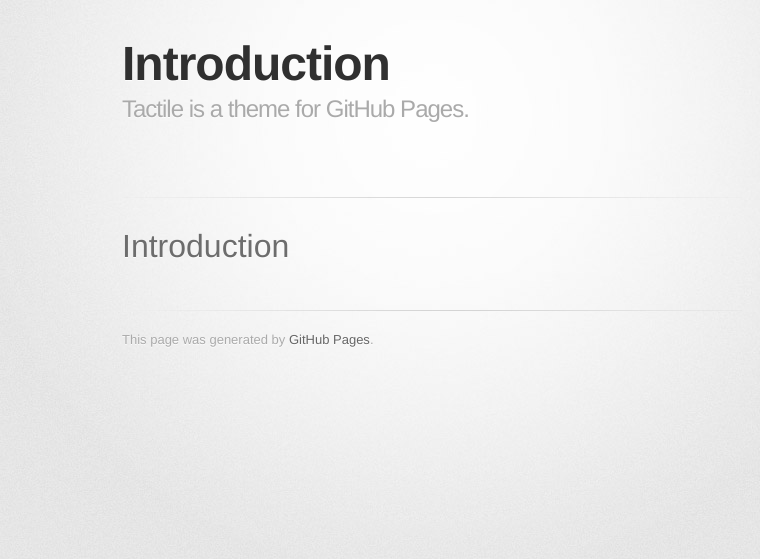
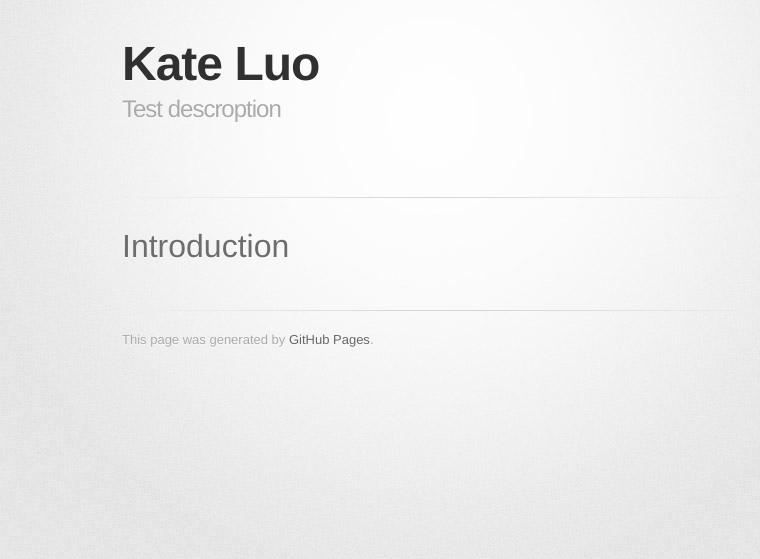
Before and after one commit to kate-luo/kate-luo.github.io, a Jekyll site: the page built from index.md, in a window 1280 px wide. Shown: the top 559 px of the page, without its empty margins (208-968 px from the left). Built offline with Jekyll 4.4.1, drawn with Linux system fonts in a browser that asks for light colours; some web fonts are replaced; our own code applies the rules of GitHub Pages for plain Markdown files.

Commit message:
Update index.md

```diff
--- a/index.md
+++ b/index.md
@@ -1,5 +1,7 @@
 ---
 layout: default
+title: Kate Luo
+description: Test descroption
 ---
 
 # Introduction
```
